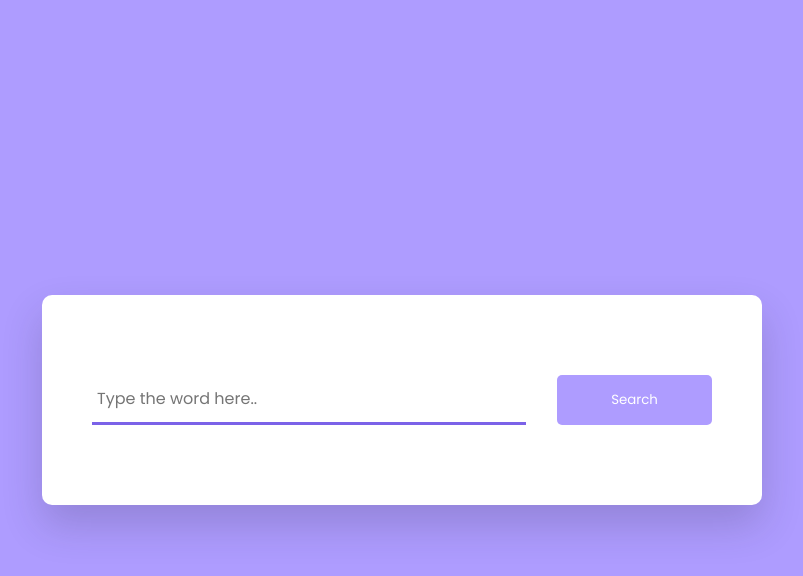
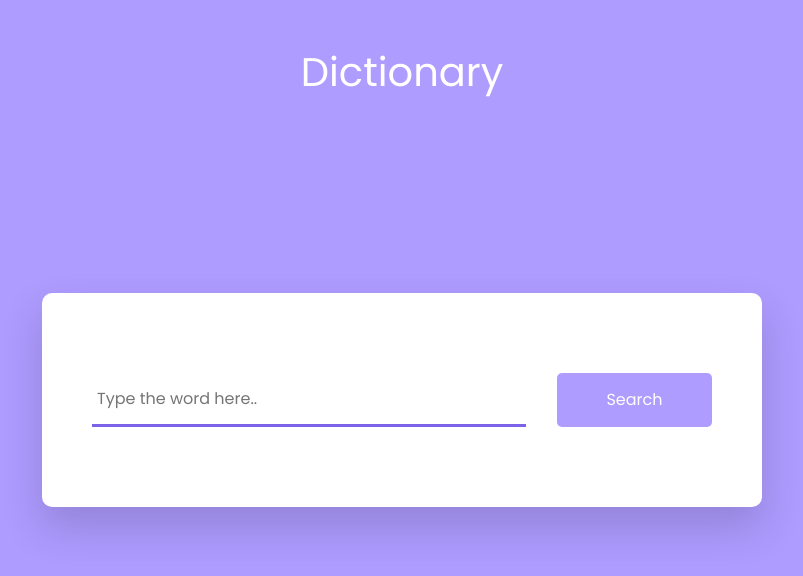
Before and after one commit to vanishree226/dictionary, a plain HTML site: page index.html in a window 1280 px wide. Shown: the whole page, without its empty margins (238-1041 px from the left). Drawn offline with nearby package versions, Linux system fonts and the light colour scheme.

Commit message:
Update index.html

```diff
--- a/index.html
+++ b/index.html
@@ -4,10 +4,12 @@
         <meta name="viewport" content="width=device-width, initial-scale=1.0" />
         <link rel="stylesheet" href="https://cdnjs.cloudflare.com/ajax/libs/font-awesome/5.15.4/css/all.min.css"/>
         <link href="https://fonts.googleapis.com/css2?family=Poppins&display=swap" rel="stylesheet"/>
+         <link href="https://cdn.jsdelivr.net/npm/bootstrap@5.2.3/dist/css/bootstrap.min.css" rel="stylesheet">
         <link rel="stylesheet" href="css/styles.css" />
         <title>Dictionary</title>
     </head>
     <body>
+        <h1 class="text-center mt-5 text-white "> Dictionary </h1>
         <audio id="sound"></audio>
         <div class="container">
             <div class="search-box">
```
